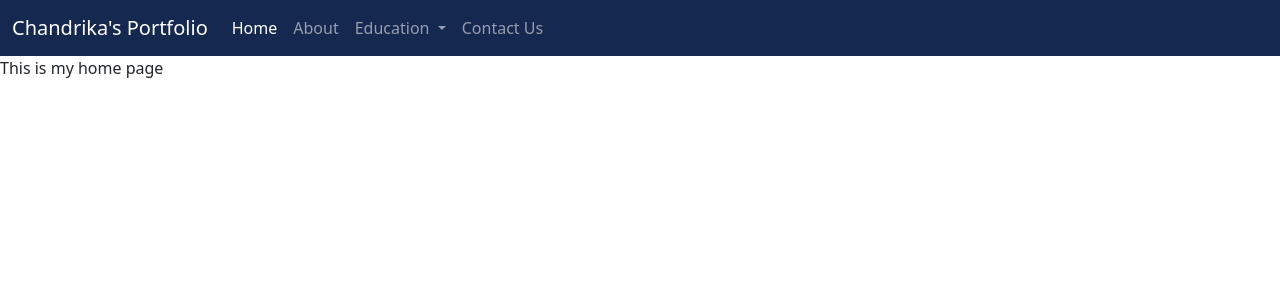
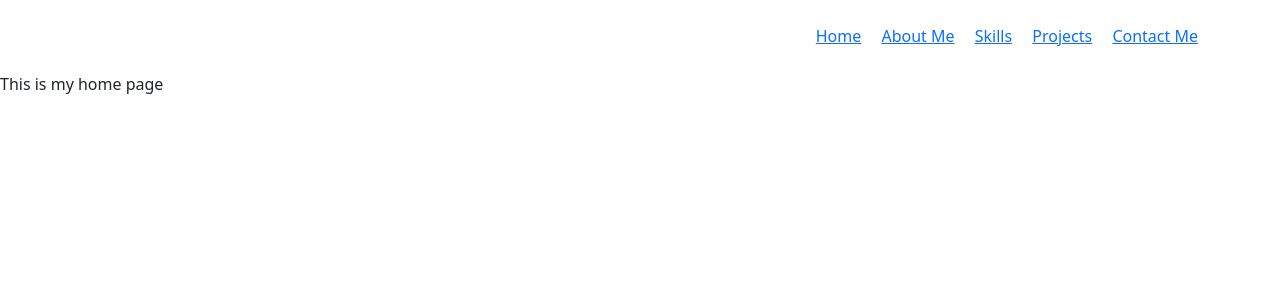
Before and after one commit to chandrika018/portfolio-django, a Django app: page / in a window 1280 px wide. Shown: the top 300 px of the page. Run offline with Django 5.2, Linux system fonts and the light colour scheme.

Commit message:
update home

```diff
--- a/static/text.txt
+++ /dev/null
@@ -1 +0,0 @@
-This is my text.txt file is save in my static folder in this my first django project..........
--- a/templates/base.html
+++ b/templates/base.html
@@ -1,58 +1,36 @@
-
+{% load static %}
 <!doctype html>
 <html lang="en">
-
 <head>
     <meta charset="utf-8">
     <meta name="viewport" content="width=device-width, initial-scale=1">
-        <title>Bootstrap demo</title>
-        <link href="https://cdn.jsdelivr.net/npm/bootstrap@5.3.8/dist/css/bootstrap.min.css" rel="stylesheet"
-            integrity="sha384-sRIl4kxILFvY47J16cr9ZwB07vP4J8+LH7qKQnuqkuIAvNWLzeN8tE5YBujZqJLB" crossorigin="anonymous">
+    <title>Chandrika's Portfolio</title>
+
+    <!-- Bootstrap CSS -->
+    <link href="https://cdn.jsdelivr.net/npm/bootstrap@5.3.8/dist/css/bootstrap.min.css" rel="stylesheet">
+
 </head>
 
 <body>
-        <nav class="navbar navbar-expand-lg bg-body-dark navbar-dark " style="background-color: #15284f;">
-            <div class="container-fluid">
-                <a class="navbar-brand" href="#">Chandrika's Portfolio</a>
-                <button class="navbar-toggler" type="button" data-bs-toggle="collapse"
-                    data-bs-target="#navbarSupportedContent" aria-controls="navbarSupportedContent"
-                    aria-expanded="false" aria-label="Toggle navigation">
-                    <span class="navbar-toggler-icon"></span>
-                </button>
-                <div class="collapse navbar-collapse" id="navbarSupportedContent">
-                    <ul class="navbar-nav me-auto mb-2 mb-lg-0">
-                        <li class="nav-item">
-                            <a class="nav-link active" aria-current="page" href="/">Home</a>
-                        </li>
-                        <li class="nav-item">
-                            <a class="nav-link" href="/about">About</a>
-                        </li>
-                        <li class="nav-item dropdown">
-                            <a class="nav-link dropdown-toggle" href="#" role="button" data-bs-toggle="dropdown"
-                                aria-expanded="false">
-                                Education
-                            </a>
-                            <ul class="dropdown-menu">
-                                <li><a class="dropdown-item" href="/skills">Skills</a></li>
-                                <li><a class="dropdown-item" href="/projects">Projects</a></li>
-                                <li><a class="dropdown-item" href="/experience">Experience</a></li>
-                            </ul>
-                        </li>
-                        <li class="nav-item">
-                            <a class="nav-link" href="/contact">Contact Us</a>
-                        </li>
 
-                    </ul>
-
+<nav class="container d-flex justify-content-between align-items-center bg- text-white py-3">
+    <div class="name">
+        <p class="fw-bold">Chandrika's Portfolio</p>
     </div>
+    <div class="menu">
+        <a href="#" class="link me-3">Home</a>
+        <a href="#" class="link me-3">About Me</a>
+        <a href="#" class="link me-3">Skills</a>
+        <a href="#" class="link me-3">Projects</a>
+        <a href="#" class="link">Contact Me</a>
     </div>
 </nav>
+
 {% block body %}
 {% endblock body %}
 
-        <script src="https://cdn.jsdelivr.net/npm/bootstrap@5.3.8/dist/js/bootstrap.bundle.min.js"
-            integrity="sha384-FKyoEForCGlyvwx9Hj09JcYn3nv7wiPVlz7YYwJrWVcXK/BmnVDxM+D2scQbITxI"
-            crossorigin="anonymous"></script>
+<!-- Bootstrap JS -->
+<script src="https://cdn.jsdelivr.net/npm/bootstrap@5.3.8/dist/js/bootstrap.bundle.min.js"></script>
+
 </body>
-
 </html>
--- a/templates/index.html
+++ b/templates/index.html
@@ -4,63 +4,3 @@
 This is my home page
 
 {% endblock body %}
-
-{% comment %} <!doctype html>
-<html lang="en">
-
-    <head>
-        <meta charset="utf-8">
-        <meta name="viewport" content="width=device-width, initial-scale=1">
-        <title>Bootstrap demo</title>
-        <link href="https://cdn.jsdelivr.net/npm/bootstrap@5.3.8/dist/css/bootstrap.min.css" rel="stylesheet"
-            integrity="sha384-sRIl4kxILFvY47J16cr9ZwB07vP4J8+LH7qKQnuqkuIAvNWLzeN8tE5YBujZqJLB" crossorigin="anonymous">
-    </head>
-
-    <body>
-        <nav class="navbar navbar-expand-lg bg-body-dark navbar-dark bg-dark">
-            <div class="container-fluid">
-                <a class="navbar-brand" href="#">Chandrika's Portfolio</a>
-                <button class="navbar-toggler" type="button" data-bs-toggle="collapse"
-                    data-bs-target="#navbarSupportedContent" aria-controls="navbarSupportedContent"
-                    aria-expanded="false" aria-label="Toggle navigation">
-                    <span class="navbar-toggler-icon"></span>
-                </button>
-                <div class="collapse navbar-collapse" id="navbarSupportedContent">
-                    <ul class="navbar-nav me-auto mb-2 mb-lg-0">
-                        <li class="nav-item">
-                            <a class="nav-link active" aria-current="page" href="/">Home</a>
-                        </li>
-                        <li class="nav-item">
-                            <a class="nav-link" href="/about">About</a>
-                        </li>
-                        <li class="nav-item dropdown">
-                            <a class="nav-link dropdown-toggle" href="#" role="button" data-bs-toggle="dropdown"
-                                aria-expanded="false">
-                                Education
-                            </a>
-                            <ul class="dropdown-menu">
-                                <li><a class="dropdown-item" href="/services">Skills</a></li>
-                                <li><a class="dropdown-item" href="/services">Projects</a></li>
-                                <li>
-                                    <hr class="dropdown-divider">
-                                </li>
-                                <li><a class="dropdown-item" href="#">Experience</a></li>
-                            </ul>
-                        </li>
-                        <li class="nav-item">
-                            <a class="nav-link" href="/contact">Contact Us</a>
-                        </li>
-
-                    </ul>
-                    <form class="d-flex" role="search">
-                        <input class="form-control me-2" type="search" placeholder="Search" aria-label="Search" />
-                        <button class="btn btn-outline-success" type="submit">Search</button>
-                    </form>
-                </div>
-            </div>
-        </nav>
-        <script src="https://cdn.jsdelivr.net/npm/bootstrap@5.3.8/dist/js/bootstrap.bundle.min.js"
-            integrity="sha384-FKyoEForCGlyvwx9Hj09JcYn3nv7wiPVlz7YYwJrWVcXK/BmnVDxM+D2scQbITxI"
-            crossorigin="anonymous"></script>
-    </body>
- {% endcomment %}
```
Lines whose indentation alone changed are shown as unchanged.
